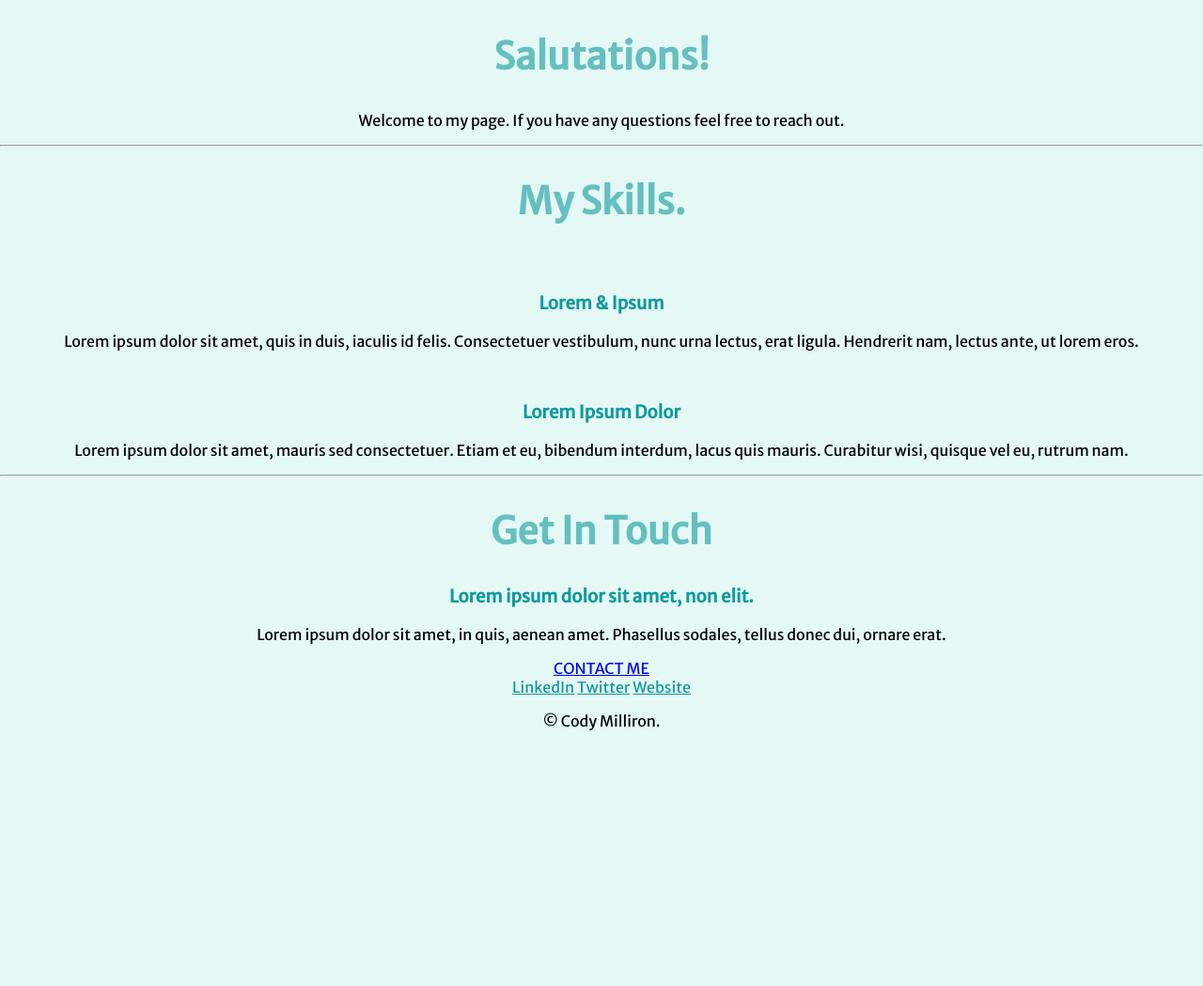
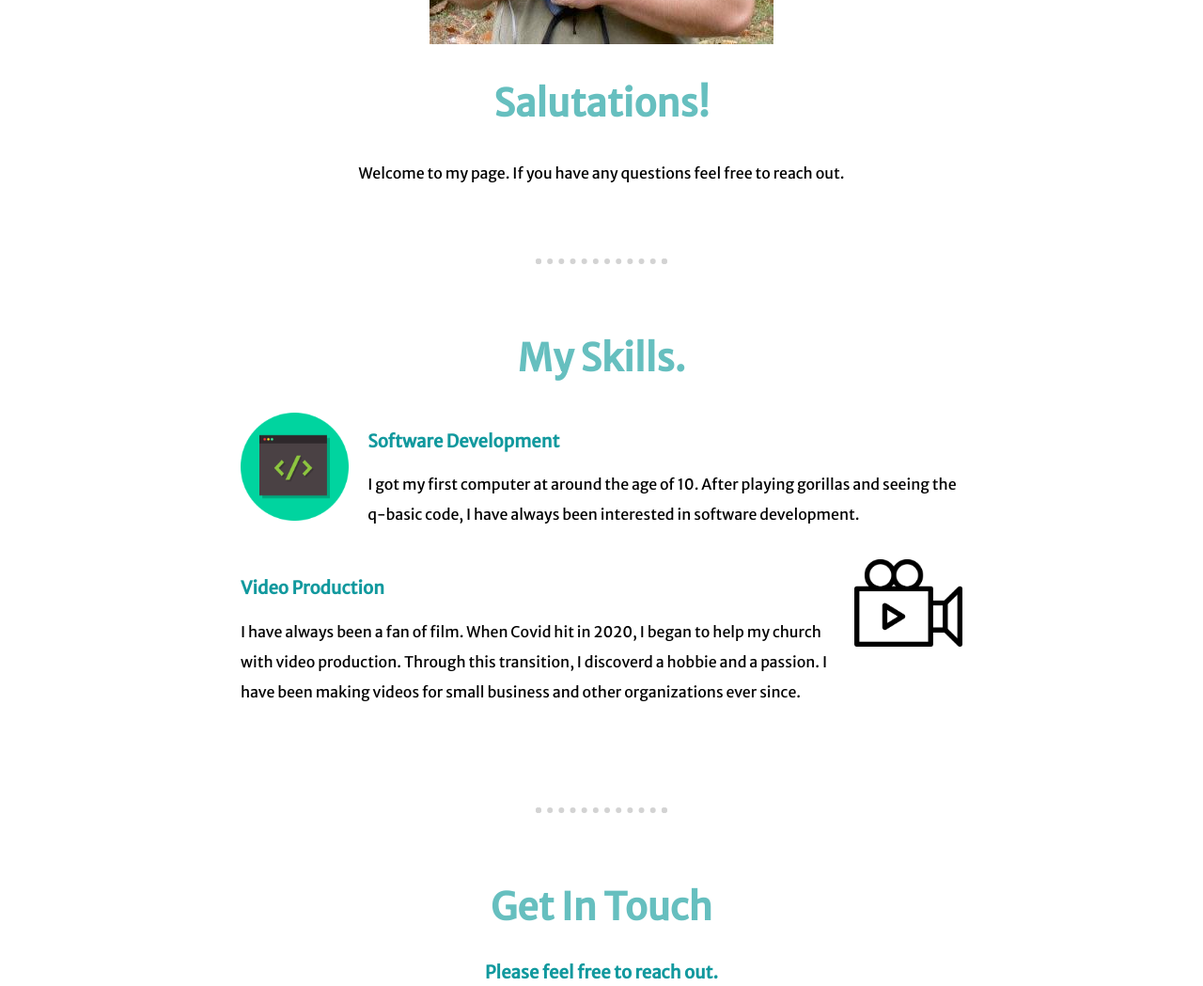
Before and after one commit to cmilliron/complete_2022_web_development_bootcamp, a plain HTML site: page CSS_my_site/index.html in a window 1280 px wide. Shown: the part 1186-2235 px from the top of the page at 94% size. Before the commit the page ends 1979 px from the top, so only its background shows below. Drawn offline with Linux system fonts and the light colour scheme.

Commit message:
End of day 2022-05-06

```diff
--- a/CSS_my_site/css/styles.css
+++ b/CSS_my_site/css/styles.css
@@ -3,7 +3,7 @@ body {
     margin: 0;
     text-align: center;
     font-family: 'Merriweather Sans', sans-serif;
-    background-color:#e4f9f5;
+    ;
 }
 
 h1 {
@@ -21,11 +21,24 @@ h3 {
     color: #11999E
 }
 
+p {
+    line-height: 2;
+}
+
+hr {
+    border: dotted lightgrey 6px;
+    border-bottom: none;
+    width: 10%;
+    margin: 75px auto;
+    color
+}
+
+
 .top-container {
-
    position: relative;
    padding-top: 100px;
    padding-bottom: 50px;
+   background-color:#e4f9f5
 }
 
 .top-cloud {
@@ -40,31 +53,70 @@ h3 {
     bottom: 300px;
 }
 
-.mountain {
+.middle-container {
+    padding-top: 50px;
+    position: relative;
+    padding-bottom: 50px;
+}
+
+.bottom-container {
+    background-color: #66BFBF;
+    padding-top: 20px;
+    padding-bottom: 40px;
+}
+
+.footer-link {
+    color: #11999E;
+    padding: 20px 30px;
+}
+
+.skills {
+    padding-right: 20%;
+    padding-left: 20%;
+    position: relative;
+}
+
+.skill-row {
+    text-align: left;
+    display: inline-block;
+    padding-bottom: 1em;
+    align-items: center;
+}
+
+.skill-image-1 {
+    width: 15%;
+    float: left;
+    padding-right: 20px;
+}
+
+.skill-image-2 {
+    width: 15%;
+    float: right;
+    padding-left: 20px;
+}
+
+.contact-me {
+    padding-bottom: 15px;
+}
+
+.btn {
+    margin-top: 25px;
+    padding: 10px;
+    border-radius: 5px;
+    display: inline-block;
+    background-color:#66BFBF;
+    color: white;
+    text-decoration: none;
+}
+
+.btn:hover {
+    background-color: #e4f9f5;
+    color: #66BFBF;
 
 }
 
-.mid-box {
-    background-color: red;
-
-    border: 20px;
-    border-color: black;
-    border-style: solid;
-    height: 160px;
-    margin-left: 200px;
-    width: 160px;
+.copyright {
+    font-size: 75%;
+    color: white;
+    padding-top: 25px;
 }
-
-.bottom-box {
-    background-color: green;
-    border: 10px;
-    border-color: black;
-    border-style: solid;
-    height: 180px;
-    margin-left: 400px;
-    width: 180px;
-}
-
-.footer-link {
-    color: #11999E
-}
--- a/CSS_my_site/index.html
+++ b/CSS_my_site/index.html
@@ -16,7 +16,7 @@
         <h1>Cody Milliron</h1>
         <h2>Trying to code.</h2>
         <img class="bottom-cloud" src="images/cloud.png" alt="a cartoon cloud">
-        <img class="mountian" src="images/mountain.png" alt="a cartoon mountain">
+        <img class="" src="images/mountain.png" alt="a cartoon mountain">
     </div>
     <div class="middle-container">
         <div class="profile">
@@ -28,31 +28,29 @@
         <div class="skills">
           <h2>My Skills.</h2>
           <div class="skill-row">
-            <img class="" src="" alt="">
-            <h3>Lorem & Ipsum</h3>
-            <p>Lorem ipsum dolor sit amet, quis in duis, iaculis id felis. Consectetuer vestibulum, nunc urna lectus, erat ligula. Hendrerit nam, lectus ante, ut lorem eros.</p>
+            <img class="skill-image-1" src="images/code-g4358e772f_640.png" alt="computer window with code">
+            <h3>Software Development</h3>
+            <p>I got my first computer at around the age of 10. After playing gorillas and seeing the q-basic code, I have always been interested in software development.</p>
           </div>
           <div class="skill-row">
-            <img class="" src="" alt="">
-            <h3>Lorem Ipsum Dolor</h3>
-            <p>Lorem ipsum dolor sit amet, mauris sed consectetuer. Etiam et eu, bibendum interdum, lacus quis mauris. Curabitur wisi, quisque vel eu, rutrum nam.</p>
+            <img class="skill-image-2" src="images/video-recorder-g0813bfffe_640.png" alt="">
+            <h3>Video Production</h3>
+            <p>I have always been a fan of film. When Covid hit in 2020, I began to help my church with video production. Through this transition, I discoverd a hobbie and a passion. I have been making videos for small business and other organizations ever since.</p>
           </div>
         </div>
         <hr>
         <div class="contact-me">
           <h2>Get In Touch</h2>
-          <h3>Lorem ipsum dolor sit amet, non elit.</h3>
-          <p>Lorem ipsum dolor sit amet, in quis, aenean amet. Phasellus sodales, tellus donec dui, ornare erat.</p>
+          <h3>Please feel free to reach out.</h3>
+          <p>I would love to work on a project with you. Give me a call so that we can get started. </p>
           <a class="btn" href="mailto:name@email.com">CONTACT ME</a>
         </div>
       </div>
-
-
       <div class="bottom-container">
         <a class="footer-link" href="https://www.linkedin.com/">LinkedIn</a>
-        <a class="footer-link" href="https://twitter.com/">Twitter</a>
+        <a class="footer-link" href="https://twitter.com/cody_milliron">Twitter</a>
         <a class="footer-link" href="https://www.appbrewery.co/">Website</a>
-        <p>© Cody Milliron.</p>
+        <p class="copyright">© Cody Milliron.</p>
       </div>
 </body>
 </html>
```
Also changed, not shown: CSS_my_site/images/code-g4358e772f_640.png (added), CSS_my_site/images/video-recorder-g0813bfffe_640.png (added).
